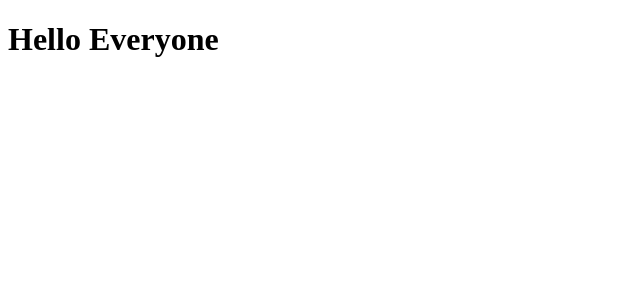
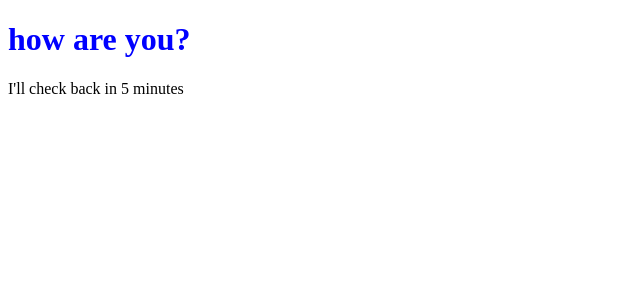
Before and after one commit to chibui/react-is-fun, a React (Create React App) app: page / in a window 1280 px wide. Shown: the top 300 px of the page, without its empty margins (0-640 px from the left). Built offline with nearby package versions, Linux system fonts and the light colour scheme.

Commit message:
component properties

```diff
--- a/src/index.js
+++ b/src/index.js
@@ -3,12 +3,18 @@
 
 class Message extends React.Component {
     render() {
+        console.log('this.props', this.props);
+
         return (
             <div>
-                <h1>Hello Everyone</h1>
+                <h1 style={{ color: this.props.color }}>{ this.props.msg }</h1>
+                <p>I'll check back in { this.props.minutes } minutes</p>
             </div>
         )
     }
 };
 
-ReactDom.render(<Message />, document.getElementById('root'));
+ReactDom.render(
+    <Message color="blue" msg="how are you?" minutes={5}/>,
+    document.getElementById('root')
+);
```
